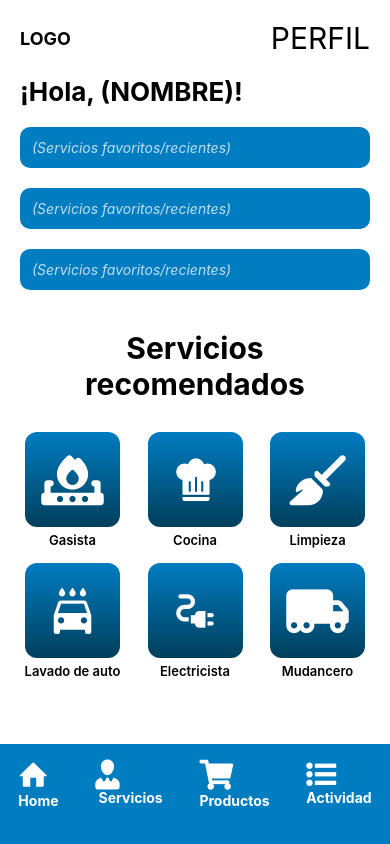
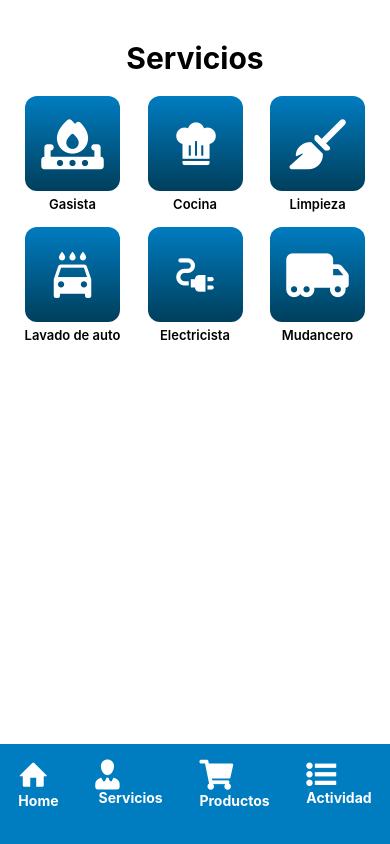
Before and after one commit to UriSmu/SolvyApp, a React Native app: screen /Home in a window 390 px wide. Built offline with nearby package versions, Linux system fonts and the light colour scheme.

Commit message:
servicios view

```diff
--- a/index.js
+++ b/index.js
@@ -10,8 +10,8 @@ import Registrarse from './source/Login/Registrarse'
 import IniciarComoSolver from './source/Login/IniciarComoSolver'
 import Registrarse2 from './source/Login/Registrarse2'
 import Home from './source/Home/index';
-
+import Servicios from './source/Home/servicios'
 // registerRootComponent calls AppRegistry.registerComponent('main', () => App);
 // It also ensures that whether you load the app in Expo Go or in a native build,
 // the environment is set up appropriately
-registerRootComponent(Home);
+registerRootComponent(Servicios);
--- a/source/Home/index.js
+++ b/source/Home/index.js
@@ -173,7 +173,7 @@
         fontSize: 30,
         fontWeight: 'bold',
         marginTop: 20,
-        marginBottom: 30,
+        marginBottom: 20,
         textAlign: 'center'
       },
       filaServicios: {
--- /dev/null
+++ b/source/Home/servicios.js
@@ -0,0 +1,208 @@
+import { StatusBar } from 'expo-status-bar';
+import { StyleSheet, Text, View, TouchableOpacity, SafeAreaView, ScrollView } from 'react-native';
+import FontAwesome6 from '@expo/vector-icons/FontAwesome6';
+import MaterialCommunityIcons from '@expo/vector-icons/MaterialCommunityIcons';
+import MaterialIcons from '@expo/vector-icons/MaterialIcons';
+import { ImageBackground } from 'react-native-web';
+import { LinearGradient } from 'expo-linear-gradient';
+import Entypo from '@expo/vector-icons/Entypo';
+import Fontisto from '@expo/vector-icons/Fontisto';
+import FontAwesome5 from '@expo/vector-icons/FontAwesome5';
+import FontAwesome from '@expo/vector-icons/FontAwesome';
+
+
+export default function Home() {
+  //const fondoServicios = require('../../assets/Fondo-servicios.png')
+  return (
+    <View style={styles.todo}>
+    <SafeAreaView style={styles.container}>
+      <StatusBar style="auto" />
+      <ScrollView contentContainerStyle={styles.scrollContainer}>
+
+
+        {/* Título servicios recomendados */}
+        <Text style={styles.subtitulo}>Servicios</Text>
+
+        {/* Servicios recomendados */}
+        <View style={styles.filaServicios}>
+           <View style={styles.servicio}>
+           <TouchableOpacity style={styles.botonServicios}>
+          <LinearGradient colors={['#007cc0', '#003f5c']} style={styles.iconoServicio}>
+            <FontAwesome6 name="fire-burner" size={50} color="white" />
+          </LinearGradient>
+          </TouchableOpacity>
+          <Text style={styles.nombreServicio}>Gasista</Text>
+        </View>
+
+
+
+
+        <View style={styles.servicio}>
+        <TouchableOpacity style={styles.botonServicios}>
+          <LinearGradient colors={['#007cc0', '#003f5c']} style={styles.iconoServicio}>
+            <MaterialCommunityIcons name="chef-hat" size={50} color="white" />
+          </LinearGradient>
+          </TouchableOpacity>
+          <Text style={styles.nombreServicio}>Cocina</Text>
+        </View>
+
+        <View style={styles.servicio}>
+        <TouchableOpacity style={styles.botonServicios}>
+          <LinearGradient colors={['#007cc0', '#003f5c']} style={styles.iconoServicio}>
+            <FontAwesome6 name="broom" size={50} color="white" />
+          </LinearGradient>
+          </TouchableOpacity>
+          <Text style={styles.nombreServicio}>Limpieza</Text>
+        </View>
+      </View>
+
+
+      <View style={styles.filaServicios}>
+      <View style={styles.servicio}>
+      <TouchableOpacity style={styles.botonServicios}>
+        <LinearGradient colors={['#007cc0', '#003f5c']} style={styles.iconoServicio}>
+          <MaterialIcons name="local-car-wash" size={50} color="white" />
+        </LinearGradient>
+        </TouchableOpacity>
+        <Text style={styles.nombreServicio}>Lavado de auto</Text>
+      </View>
+
+      <View style={styles.servicio}>
+      <TouchableOpacity style={styles.botonServicios}>
+        <LinearGradient colors={['#007cc0', '#003f5c']} style={styles.iconoServicio}>
+          <MaterialIcons name="electrical-services" size={50} color="white" />
+        </LinearGradient>
+        </TouchableOpacity>
+        <Text style={styles.nombreServicio}>Electricista</Text>
+      </View>
+
+      <View style={styles.servicio}>
+      <TouchableOpacity style={styles.botonServicios}>
+        <LinearGradient colors={['#007cc0', '#003f5c']} style={styles.iconoServicio}>
+          <FontAwesome6 name="truck-moving" size={50} color="white" />
+        </LinearGradient>
+        </TouchableOpacity>
+        <Text style={styles.nombreServicio}>Mudancero</Text>
+      </View>
+    </View>
+
+
+      </ScrollView>
+      </SafeAreaView>
+    <View style={styles.footerContainer}>
+      <View style={styles.menuInferior}>
+        <View style={styles.footerImagenes}>
+        <Entypo name="home" size={30} color="white" />
+          <Text style={styles.menuItem}>Home</Text>
+        </View>
+        <View style={styles.footerImagenes}>
+        <Fontisto name="person" size={30} color="white"/>
+        <Text style={styles.menuItem}> Servicios</Text>
+        </View>
+        <View style={styles.footerImagenes}>
+        <FontAwesome5 name="shopping-cart" size={30} color="white" />
+          <Text style={styles.menuItem}>Productos</Text>
+        </View>
+        <View style={styles.footerImagenes}>
+        <FontAwesome name="list-ul" size={30} color="white" />
+
+          <Text style={styles.menuItem}>Actividad</Text>
+          </View>
+      </View>
+    </View>
+    </View>
+  );
+}
+
+const styles = StyleSheet.create({
+    container: {
+      flex: 1,
+      backgroundColor: '#fff',
+    },
+    scrollContainer: {
+      padding: 20,
+      paddingBottom: 0,
+    },
+    header: {
+      flexDirection: 'row',
+      justifyContent: 'space-between',
+      alignItems: 'center',
+    },
+    logoText: {
+      fontSize: 18,
+      fontWeight: 'bold'
+    },
+    iconoPerfil: {
+      fontSize: 30
+    },
+    titulo: {
+      fontSize: 26,
+      fontWeight: 'bold',
+      marginVertical: 20
+    },
+    botonReciente: {
+      backgroundColor: '#007cc0',
+      padding: 12,
+      borderRadius: 10,
+      marginBottom: 20,
+    },
+    textoReciente: {
+      color: '#fff',
+      fontStyle: 'italic',
+      opacity: '75%'
+    },
+    subtitulo: {
+      fontSize: 30,
+      fontWeight: 'bold',
+      marginTop: 20,
+      marginBottom: 20,
+      textAlign: 'center'
+    },
+    filaServicios: {
+      flexDirection: 'row',
+      justifyContent: 'space-between',
+      marginBottom: 15,
+    },
+    servicio: {
+      width: '30%',
+      alignItems: 'center',
+    },
+    iconoServicio: {
+      backgroundColor: '#007cc0',
+      width: 95,
+      height: 95,
+      borderRadius: 12,
+      justifyContent: 'center',
+      alignItems: 'center',
+      marginBottom: 5,
+    },
+    iconoTexto: {
+      fontSize: 30,
+      color: '#fff'
+    },
+    nombreServicio: {
+      textAlign: 'center',
+      fontSize: 13 ,
+      fontWeight: '600'
+    },
+
+    footerContainer: {
+      backgroundColor: '#007cc0',
+      paddingBottom: 20,
+    },
+    menuInferior: {
+      flexDirection: 'row',
+      justifyContent: 'space-around',
+      paddingVertical: 15,
+      borderTopLeftRadius: 15,
+      borderTopRightRadius: 15,
+    },
+    menuItem: {
+      color: '#fff',
+      fontWeight: 'bold'
+    },
+    todo: {
+      flex: 1,
+      flexDirection: 'column'
+    },
+  })
```
Also changed, not shown: source/context/AuthContext.js (line endings or trailing spaces).
